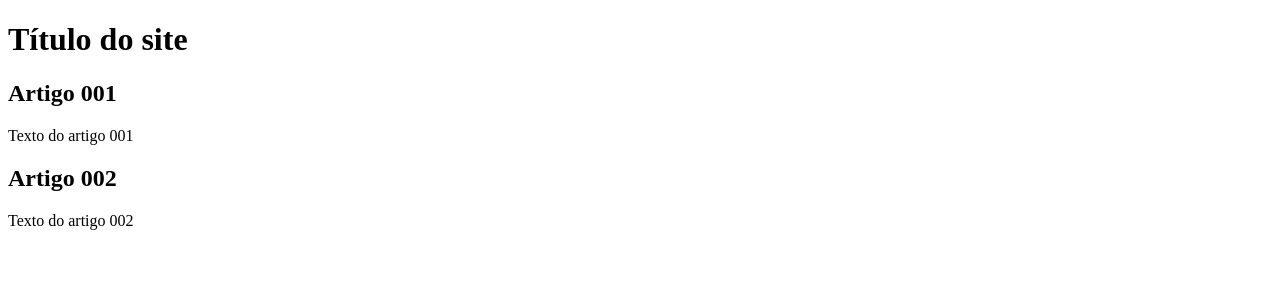
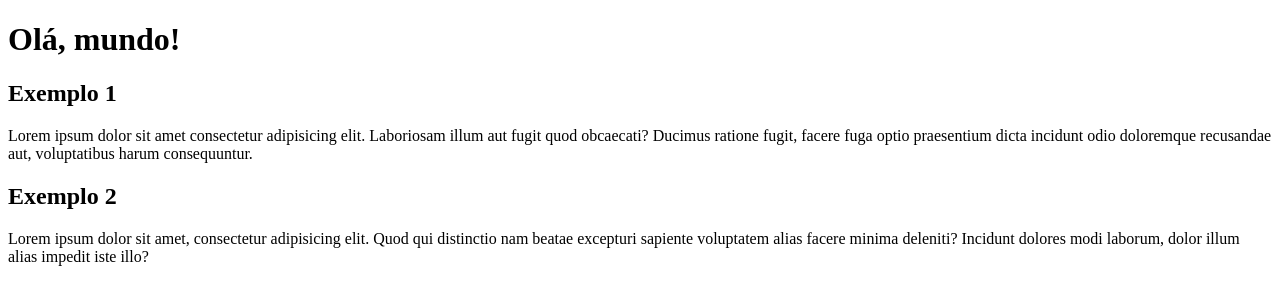
Before and after one commit to Nildosper/Projeto-site, a plain HTML site: page index.html in a window 1280 px wide. Drawn offline with Linux system fonts and the light colour scheme.

Commit message:
Comecei a escrever o conteúdo

```diff
--- a/index.html
+++ b/index.html
@@ -4,20 +4,20 @@
     <meta charset="UTF-8">
     <meta http-equiv="X-UA-Compatible" content="IE=edge">
     <meta name="viewport" content="width=device-width, initial-scale=1.0">
-    <title>Título do site</title>
+    <title>Olá, mundo!</title>
 </head>
 <body>
     <main>
         <header>
-            <h1>Título do site</h1>
+            <h1>Olá, mundo!</h1>
          <header>
          <article>
-            <h2>Artigo 001</h2>
-            <p>Texto do artigo 001</p>
+            <h2>Exemplo 1</h2>
+            <p>Lorem ipsum dolor sit amet consectetur adipisicing elit. Laboriosam illum aut fugit quod obcaecati? Ducimus ratione fugit, facere fuga optio praesentium dicta incidunt odio doloremque recusandae aut, voluptatibus harum consequuntur.</p>
         <article>
         <article>
-            <h2>Artigo 002</h2>
-            <p>Texto do artigo 002</p>
+            <h2>Exemplo 2</h2>
+            <p>Lorem ipsum dolor sit amet, consectetur adipisicing elit. Quod qui distinctio nam beatae excepturi sapiente voluptatem alias facere minima deleniti? Incidunt dolores modi laborum, dolor illum alias impedit iste illo?</p>
         <article>
     </main>
 </body>
```
